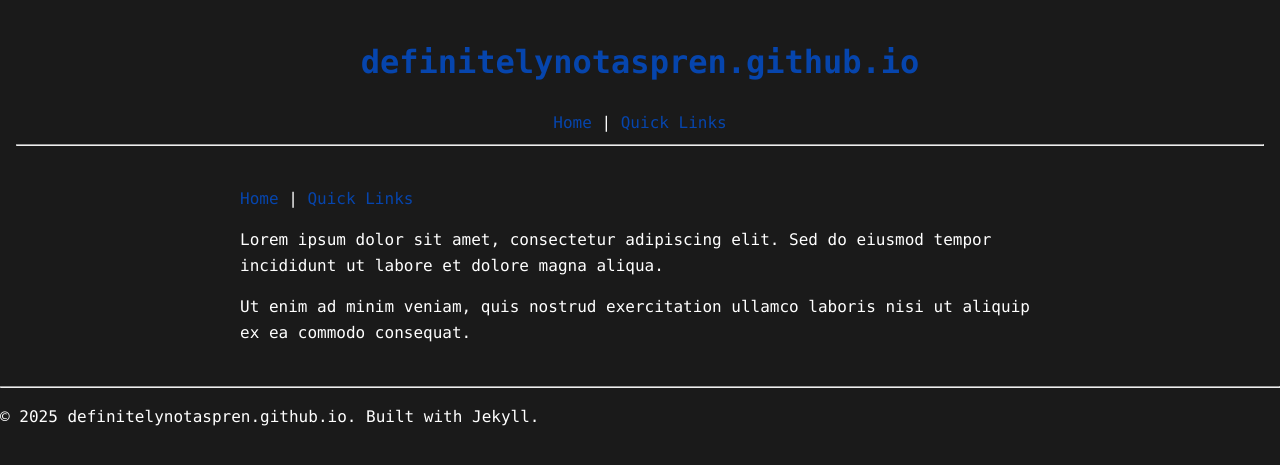
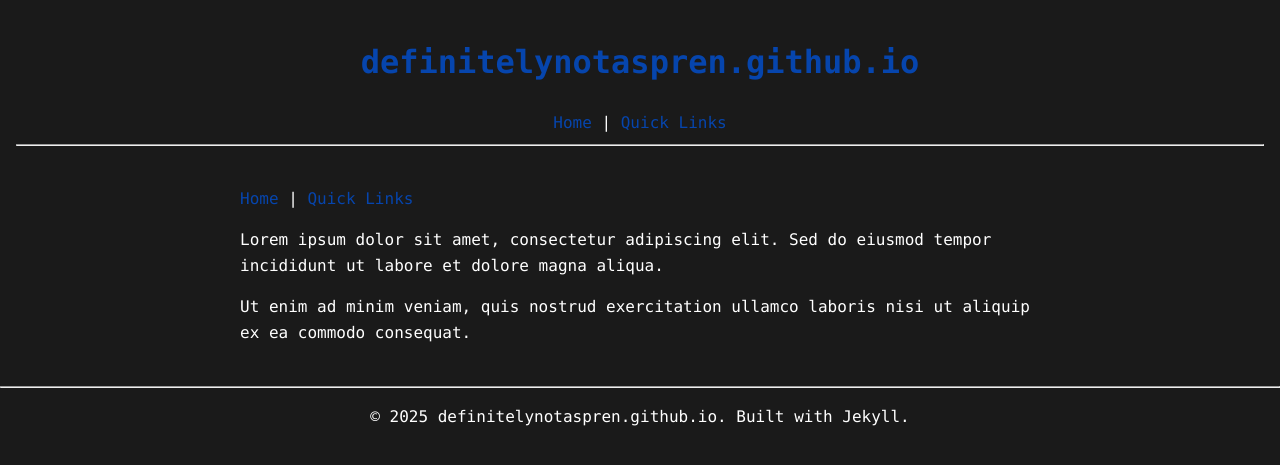
Before and after one commit to definitelynotaspren/definitelynotaspren.github.io, a Jekyll site: the page built from testing.html, in a window 1280 px wide. Shown: the top 465 px of the page. Built offline with Jekyll 4.4.1, drawn with Linux system fonts in a browser that asks for light colours.

Commit message:
Update default.html

```diff
--- a/_layouts/default.html
+++ b/_layouts/default.html
@@ -22,7 +22,7 @@
 
   <footer>
     <hr>
-    <p>&copy; {{ site.time | date: '%Y' }} {{ site.title }}. Built with Jekyll.</p>
+    <p align="center">&copy; {{ site.time | date: '%Y' }} {{ site.title }}. Built with Jekyll.</p>
   </footer>
 </body>
 </html>
```
